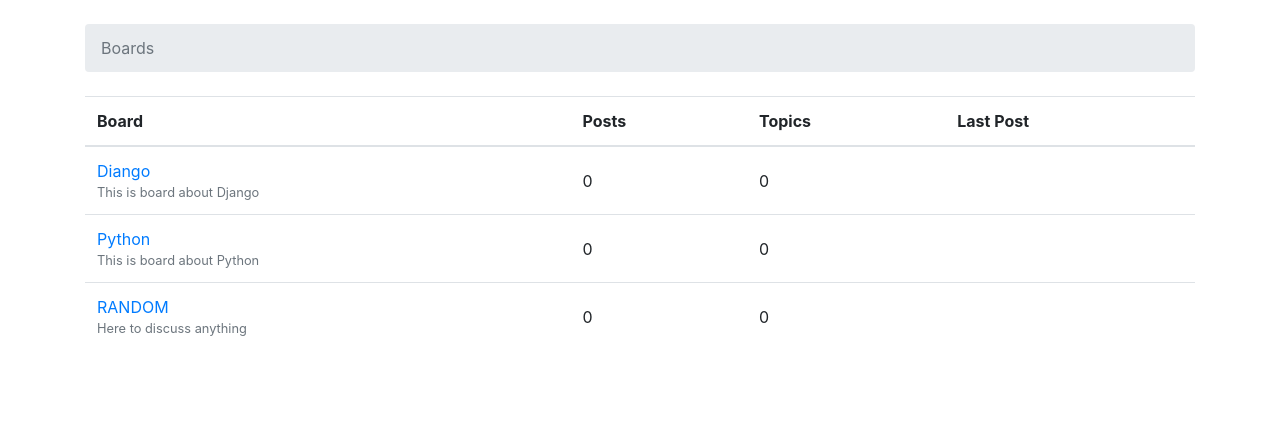
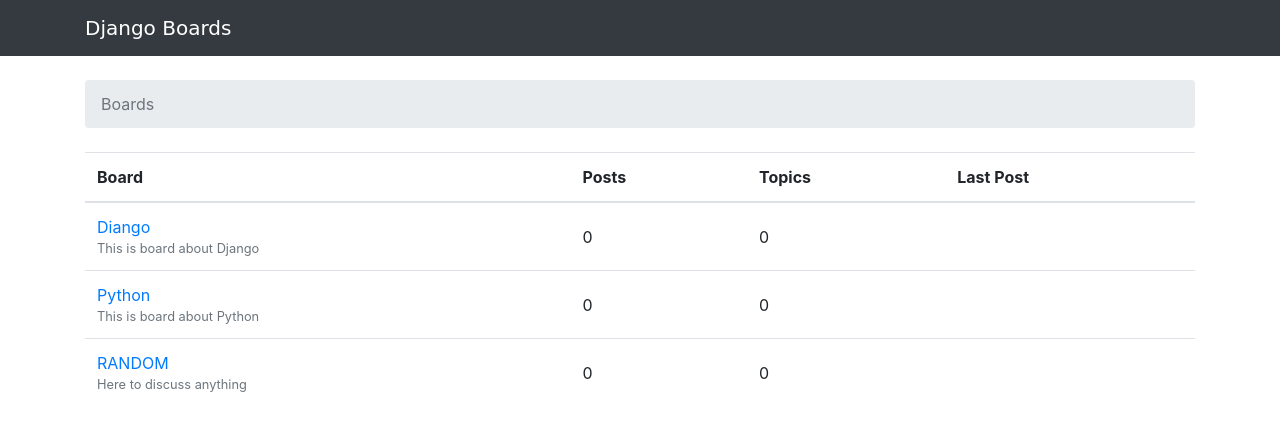
Before and after one commit to krdpk17/django-alumni, a Django app: page / in a window 1280 px wide. Shown: the top 431 px of the page. Run offline with Django 3.2, Linux system fonts and the light colour scheme; data comes from the database, SQL or seed files in the repository; both versions use the stored data as it was after the commit; some libraries are stand-ins or nearby versions; some web fonts are replaced.

Commit message:
signup page with board_base.html

```diff
--- a/alumnisystem/templates/board_base.html
+++ b/alumnisystem/templates/board_base.html
@@ -6,8 +6,26 @@
     <link href="https://fonts.googleapis.com/css?family=Peralta" rel="stylesheet">
     <link rel="stylesheet" href="{% static 'css/bootstrap.min.css' %}">
     <link rel="stylesheet" href="{% static 'css/app.css' %}">
+    {% block stylesheet %}{% endblock %}
   </head>
   <body>
+   {% block body %}
+      <nav class="navbar navbar-expand-lg navbar-dark bg-dark">
+        <div class="container">
+          <a class="navbar-brand" href="{% url 'home' %}">Django Boards</a>
+          <button class="navbar-toggler" type="button" data-toggle="collapse" data-target="#mainMenu" aria-controls="mainMenu" aria-expanded="false" aria-label="Toggle navigation">
+            <span class="navbar-toggler-icon"></span>
+          </button>
+          <div class="collapse navbar-collapse" id="mainMenu">
+            <ul class="navbar-nav ml-auto">
+              <li class="nav-item">
+                <a class="nav-link" href="#">{{ user.username }}</a>
+              </li>
+            </ul>
+          </div>
+        </div>
+      </nav>
+
       <div class="container">
         <ol class="breadcrumb my-4">
           {% block breadcrumb %}
@@ -16,5 +34,7 @@
         {% block content %}
         {% endblock %}
       </div>
+    {% endblock body %}
   </body>
+
 </html>
--- a/alumnisystem/templates/includes/form.html
+++ b/alumnisystem/templates/includes/form.html
@@ -21,7 +21,7 @@
 
     {% if field.help_text %}
       <small class="form-text text-muted">
-        {{ field.help_text }}
+        {{ field.help_text|safe }}
       </small>
     {% endif %}
   </div>
```
Also changed, not shown: alumnisystem/templates/signup.html (+12 -27 lines), alumnisystem/db.sqlite3. Lines whose indentation alone changed are shown as unchanged.
